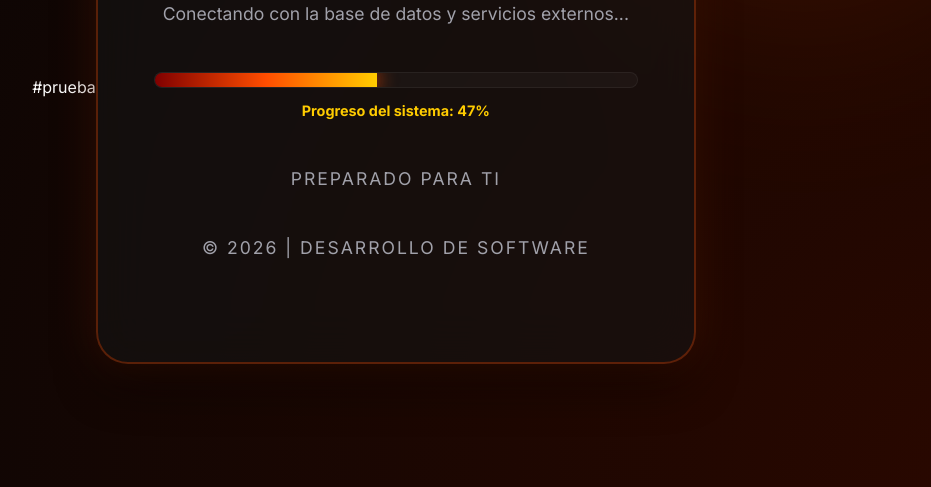
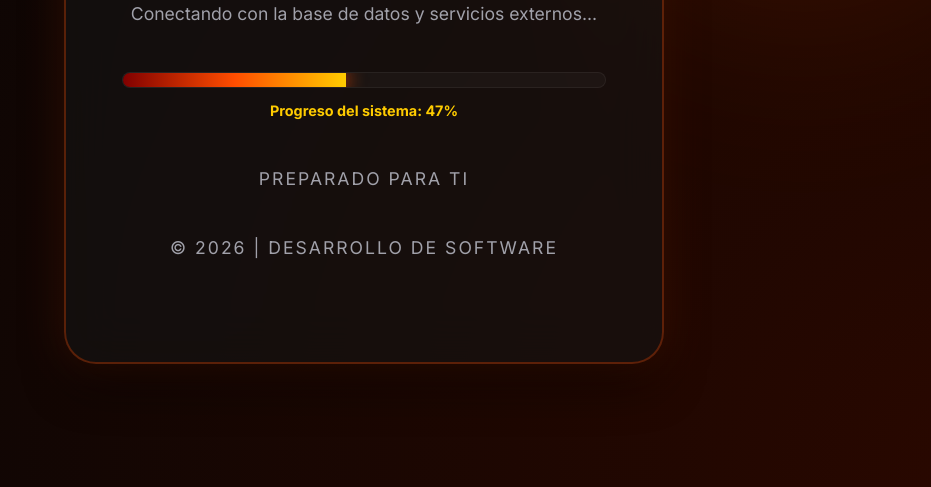
Before and after one commit to SevillaCarlos21/tiendaweb, a plain HTML site: page index.html in a window 1280 px wide. Shown: the part 313-800 px from the top of the page, without its empty margins (276-1207 px from the left). Drawn offline with Linux system fonts and the light colour scheme.

Commit message:
Fix body tag in index.html

```diff
--- a/index.html
+++ b/index.html
@@ -9,7 +9,7 @@
     <link rel="preconnect" href="https://fonts.gstatic.com" crossorigin>
     <link href="https://fonts.googleapis.com/css2?family=Inter:wght@300;400;700&display=swap" rel="stylesheet">
 </head>
-<body>#prueba
+<body>
 
     <div class="background-blur"></div>
 
```
